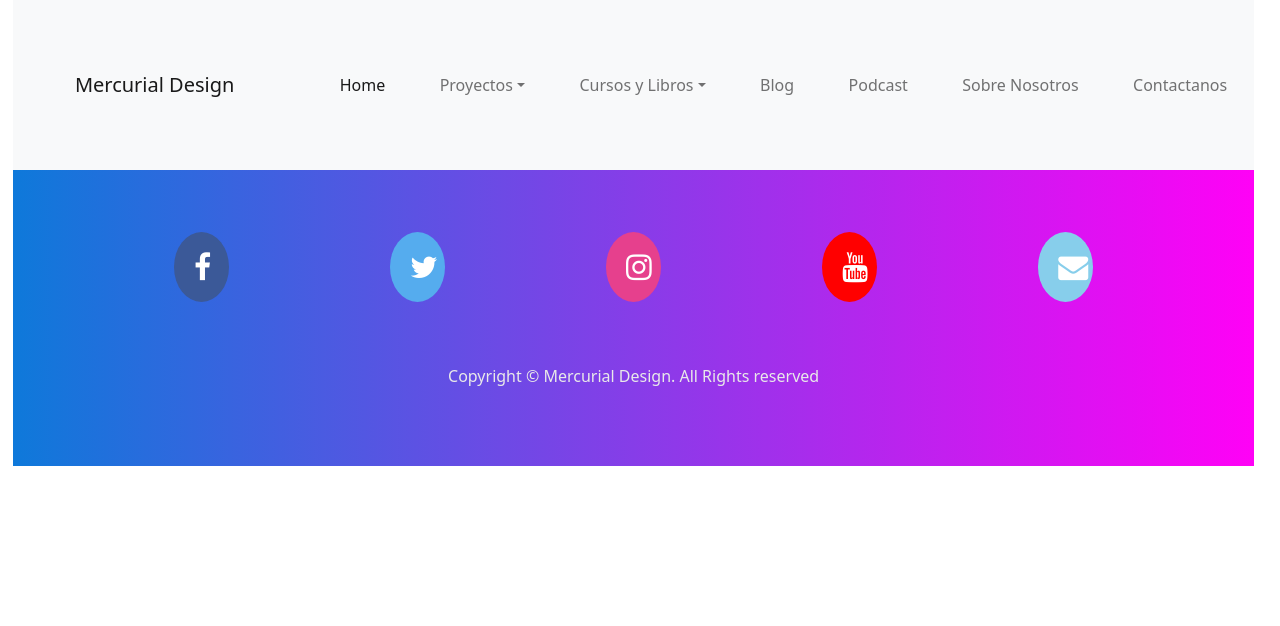
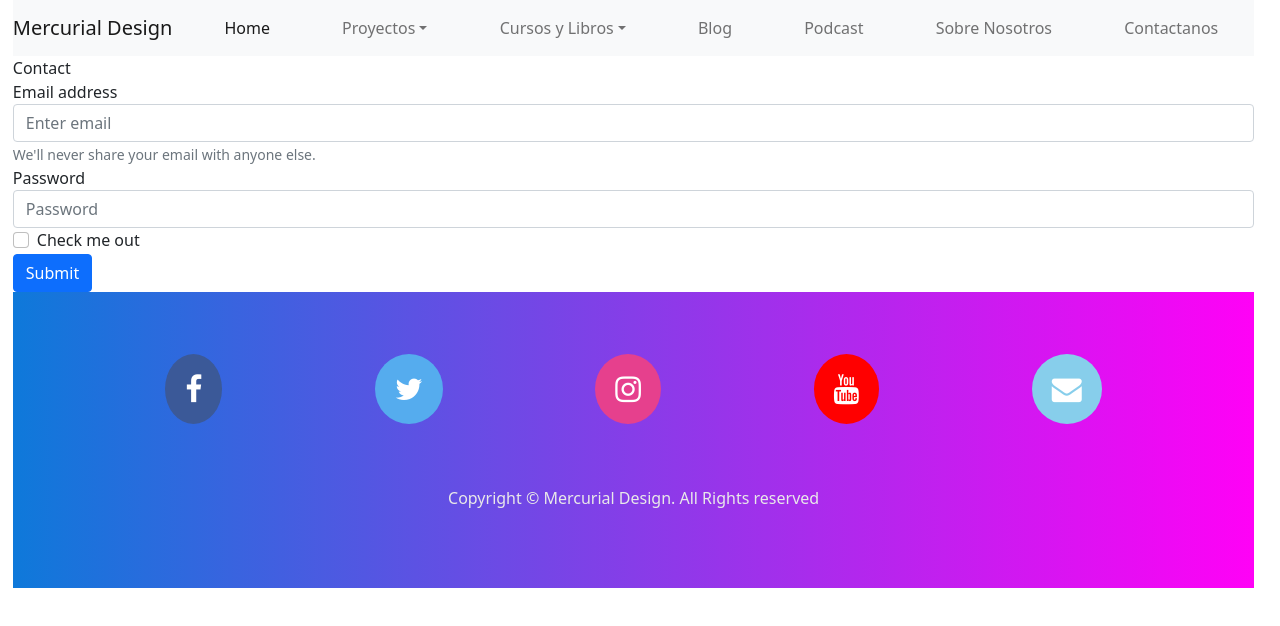
Before and after one commit to Joseda-hg/frontend, a React (Create React App) app: page /Contact in a window 1280 px wide. Shown: the top 626 px of the page. Built offline with nearby package versions, Linux system fonts and the light colour scheme.

Commit message:
Actualizacion de Links, Adiccion de Contact Page

```diff
--- a/src/App.js
+++ b/src/App.js
@@ -4,6 +4,11 @@ import { Navbar } from './components/Navbar'
 import { Ejercicio } from "./components/Ejercicio"
 import { Home } from "./components/Home"
 import { Footer } from './components/Footer'
+import { Blog } from "./components/Blog"
+import { Podcast } from './components/Podcast'
+import { About } from './components/About'
+import { Contact } from './components/Contact'
+
 
 export function App() {
   return (
@@ -18,16 +23,16 @@ export function App() {
             <Ejercicio />
           </Route>
           <Route path="/blog">
-            {/* <Ejercicio /> */}
+            <Blog />
           </Route>
           <Route path="/Podcast">
-            {/* <Ejercicio /> */}
+            <Podcast />
           </Route>
           <Route path="/About">
-            {/* <Ejercicio /> */}
+            <About />
           </Route>
           <Route path="/Contact">
-            {/* <Ejercicio /> */}
+            <Contact/>
           </Route>
         </Switch>
         <Footer />
--- /dev/null
+++ b/src/components/About.jsx
@@ -0,0 +1,9 @@
+import React from 'react'
+
+export function About() {
+    return (
+        <div>
+            About
+        </div>
+    )
+}
--- /dev/null
+++ b/src/components/Blog.jsx
@@ -0,0 +1,9 @@
+import React from 'react'
+
+export function Blog() {
+    return (
+        <div>
+            Blog
+        </div>
+    )
+}
--- /dev/null
+++ b/src/components/Contact.jsx
@@ -0,0 +1,45 @@
+import React from "react";
+
+export function Contact() {
+  return (
+    <div>
+      Contact
+      <form>
+        <div class="form-group">
+          <label for="exampleInputEmail1">Email address</label>
+          <input
+            type="email"
+            class="form-control"
+            id="exampleInputEmail1"
+            aria-describedby="emailHelp"
+            placeholder="Enter email"
+          >
+          </input>
+          <small id="emailHelp" class="form-text text-muted">
+            We'll never share your email with anyone else.
+          </small>
+        </div>
+        <div class="form-group">
+          <label for="exampleInputPassword1">Password</label>
+          <input
+            type="password"
+            class="form-control"
+            id="exampleInputPassword1"
+            placeholder="Password"
+          >
+          </input>
+        </div>
+        <div class="form-check">
+          <input type="checkbox" class="form-check-input" id="exampleCheck1">
+          </input>
+          <label class="form-check-label" for="exampleCheck1">
+            Check me out
+          </label>
+        </div>
+        <button type="submit" class="btn btn-primary">
+          Submit
+        </button>
+      </form>
+    </div>
+  );
+}
--- a/src/components/Footer.jsx
+++ b/src/components/Footer.jsx
@@ -1,15 +1,16 @@
 import React from 'react'
+import { Link } from 'react-router-dom'
 
 export function Footer() {
     return (
         <div>
             <footer>
         <div id="socialmedia">
-        <a href="#" class="fa fa-facebook"></a>
-        <a href="#" class="fa fa-twitter"></a>
-        <a href="#" class="fa fa-instagram"></a>
-        <a href="#" class="fa fa-youtube"></a>
-        <a href="#" class="fa fa-envelope"></a>
+        <Link to="/" class="fa fa-facebook"></Link>
+        <Link to="/" class="fa fa-twitter"></Link>
+        <Link to="/" class="fa fa-instagram"></Link>
+        <Link to="/" class="fa fa-youtube"></Link>
+        <Link to="/" class="fa fa-envelope"></Link>
         </div>
         <div id="Copyright">
         <p id="Copytext">Copyright © Mercurial Design. All Rights reserved</p>
--- a/src/components/Navbar.jsx
+++ b/src/components/Navbar.jsx
@@ -4,9 +4,9 @@ export function Navbar() {
   return (
     <div>
       <nav class="navbar navbar-expand-lg navbar-light bg-light">
-        <a class="navbar-brand" href="#">
+        <Link class="navbar-brand" to="/">
           Mercurial Design
-        </a>
+        </Link>
         <button
           class="navbar-toggler"
           type="button"
@@ -30,7 +30,7 @@ export function Navbar() {
             <li class="nav-item dropdown">
               <a
                 class="nav-link dropdown-toggle"
-                href="#"
+                href="/"
                 id="navbarDropdown"
                 role="button"
                 data-toggle="dropdown"
@@ -40,33 +40,33 @@ export function Navbar() {
                 Proyectos
               </a>
               <div class="dropdown-menu" aria-labelledby="navbarDropdown">
-                <a class="dropdown-item" href="#">
+                <a class="dropdown-item" href="/">
                   StudyApp
                 </a>
-                <a class="dropdown-item" href="#">
+                <Link class="dropdown-item" to="/ejercicios">
                   FitApp
-                </a>
-                <a class="dropdown-item" href="#">
+                </Link>
+                <Link class="dropdown-item" to="/">
                   HealthApp
-                </a>
-                <a class="dropdown-item" href="#">
+                </Link>
+                <a class="dropdown-item" href="/">
                   SalesApp
                 </a>
-                <a class="dropdown-item" href="#">
+                <a class="dropdown-item" href="/">
                   Clicker Game
                 </a>
-                <a class="dropdown-item" href="#">
+                <a class="dropdown-item" href="/">
                   Document Generator
                 </a>
                 <div class="dropdown-divider"></div>
-                <a class="dropdown-item" href="#">
+                <a class="dropdown-item" href="/">
                   Action
                 </a>
-                <a class="dropdown-item" href="#">
+                <a class="dropdown-item" href="/">
                   Another action
                 </a>
                 <div class="dropdown-divider"></div>
-                <a class="dropdown-item" href="#">
+                <a class="dropdown-item" href="/">
                   Something else here
                 </a>
               </div>
@@ -75,7 +75,7 @@ export function Navbar() {
             <li class="nav-item dropdown">
               <a
                 class="nav-link dropdown-toggle"
-                href="#"
+                href="/"
                 id="navbarDropdown"
                 role="button"
                 data-toggle="dropdown"
@@ -85,57 +85,57 @@ export function Navbar() {
                 Cursos y Libros
               </a>
               <div class="dropdown-menu" aria-labelledby="navbarDropdown">
-                <a class="dropdown-item" href="#">
+                <a class="dropdown-item" href="/">
                   Alfabetizacion Digital
                 </a>
-                <a class="dropdown-item" href="#">
+                <a class="dropdown-item" href="/">
                   Ingles
                 </a>
-                <a class="dropdown-item" href="#">
+                <a class="dropdown-item" href="/">
                   Metodo de estudios
                 </a>
                 <div class="dropdown-divider"></div>
-                <a class="dropdown-item" href="#">
+                <a class="dropdown-item" href="/">
                   Programacion en Python
                 </a>
-                <a class="dropdown-item" href="#">
+                <a class="dropdown-item" href="/">
                   Programacion Web
                 </a>
-                <a class="dropdown-item" href="#">
+                <a class="dropdown-item" href="/">
                   Programacion en Rust
                 </a>
-                <a class="dropdown-item" href="#">
+                <a class="dropdown-item" href="/">
                   Programacion en C#
                 </a>
 
                 <div class="dropdown-divider"></div>
-                <a class="dropdown-item" href="#">
+                <a class="dropdown-item" href="/">
                   Something else here
                 </a>
               </div>
             </li>
             <li class="nav-item">
-              <a class="nav-link" href="#">
+              <Link class="nav-link" to="/Blog">
                 Blog
-              </a>
+              </Link>
             </li>
 
             <li class="nav-item">
-              <a class="nav-link" href="#">
+              <Link class="nav-link" to="/Podcast">
                 Podcast
-              </a>
+              </Link>
             </li>
 
             <li class="nav-item">
-              <a class="nav-link" href="#">
+              <Link class="nav-link" to="/About">
                 Sobre Nosotros
-              </a>
+              </Link>
             </li>
 
             <li class="nav-item">
-              <a class="nav-link" href="#">
+              <Link class="nav-link" to="/Contact">
                 Contactanos
-              </a>
+              </Link>
             </li>
           </ul>
         </div>
--- /dev/null
+++ b/src/components/Podcast.jsx
@@ -0,0 +1,9 @@
+import React from 'react'
+
+export function Podcast() {
+    return (
+        <div>
+            Podcast
+        </div>
+    )
+}
--- a/src/index.css
+++ b/src/index.css
@@ -3,10 +3,10 @@ body {
   padding-left: 1%;
 }
 
-.li {
+ /* .li {
 padding-bottom: 1%;
 padding-bottom: 1%;
-}
+} */
 
 
 #card{
@@ -17,9 +17,9 @@ padding-bottom: 1%;
   padding: 5%;
 }
 
-.navbar-brand{
+/* .navbar-brand{
   padding: 5%;
-}
+} */
 
 footer {
   background: #FF01F6;
@@ -31,10 +31,11 @@ footer {
 }
 
 /* Style all font awesome icons */
+
 .fa {
   padding: 20px;
   font-size: 30px;
-  width: 55px;
+  /* width: 55px; */
   text-align: center;
   text-decoration: none;
   border-radius: 50%;
@@ -87,9 +88,9 @@ footer {
 }
 
 
-@media all and (min-width: 992px) {
+/* @media all and (min-width: 992px) {
 .navbar .nav-item .dropdown-menu{ display: none; }
 .navbar .nav-item:hover .nav-link{ color: #fff;  }
 .navbar .nav-item:hover .dropdown-menu{ display: block; }
 .navbar .nav-item .dropdown-menu{ margin-top:0; }
-}
+}	 */
```
Also changed, not shown: src/f/App.js (+0 -34 lines).
